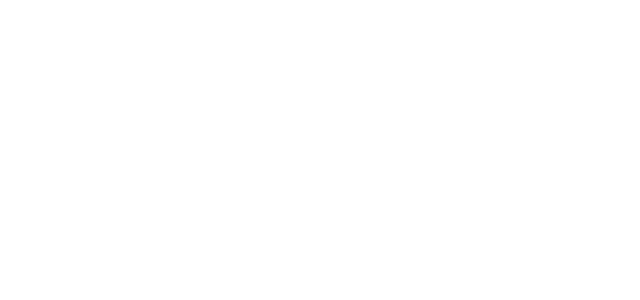
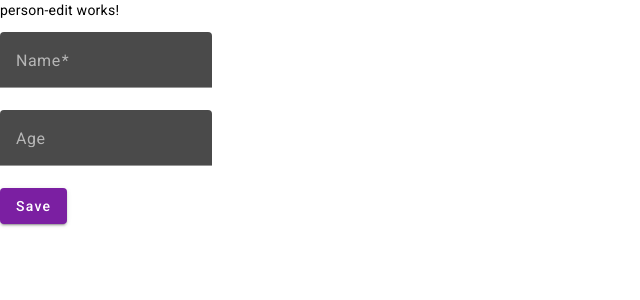
Before and after one commit to anthonyikeda/people-manager-ui, an Angular app: page /person/1/edit in a window 1280 px wide. Before the commit this address led to /. Shown: the top 300 px of the page, without its empty margins (0-640 px from the left). Built offline with nearby package versions, Linux system fonts and the light colour scheme; no server answers.

Commit message:
Upgrade to angular 15 and trying to get the edit person working

```diff
--- a/package.json
+++ b/package.json
@@ -11,12 +11,12 @@
   "private": true,
   "dependencies": {
     "@angular/animations": "^15.0.0",
-    "@angular/cdk": "14.2.5",
+    "@angular/cdk": "15.0.0",
     "@angular/common": "^15.0.0",
     "@angular/compiler": "^15.0.0",
     "@angular/core": "^15.0.0",
     "@angular/forms": "^15.0.0",
-    "@angular/material": "14.2.5",
+    "@angular/material": "15.0.0",
     "@angular/platform-browser": "^15.0.0",
     "@angular/platform-browser-dynamic": "^15.0.0",
     "@angular/router": "^15.0.0",
--- a/src/app/app-routing.module.ts
+++ b/src/app/app-routing.module.ts
@@ -1,13 +1,15 @@
 import { NgModule } from '@angular/core';
 import { RouterModule, Routes } from '@angular/router';
 import { HomeComponent } from './home/home.component';
+import { PersonEditComponent } from './person-edit/person-edit.component';
 import { PersonListComponent } from './person-list/person-list.component';
 import { WelcomeComponent } from './welcome/welcome.component';
 
 const routes: Routes = [
   {path: '', component: WelcomeComponent },
   { path: 'person/:person_id', component: HomeComponent },
-  { path: 'people', component: PersonListComponent }
+  { path: 'people', component: PersonListComponent },
+  { path: 'person/:person_id/edit', component: PersonEditComponent }
 ];
 
 @NgModule({
--- a/src/app/app.module.ts
+++ b/src/app/app.module.ts
@@ -12,6 +12,8 @@
 import { CommonModule } from '@angular/common';
 import { MaterialModule } from './material/material.module';
 import { WelcomeComponent } from './welcome/welcome.component';
+import { PersonEditComponent } from './person-edit/person-edit.component';
+import { FormsModule, ReactiveFormsModule } from '@angular/forms';
 
 @NgModule({
   declarations: [
@@ -20,10 +22,13 @@
     PersonComponent,
     PersonListComponent,
     WelcomeComponent,
+    PersonEditComponent,
   ],
   imports: [
     BrowserModule,
     CommonModule,
+    ReactiveFormsModule,
+    FormsModule,
     AppRoutingModule,
     BrowserAnimationsModule,
     HttpClientModule,
--- /dev/null
+++ b/src/app/person-edit/person-edit.component.html
@@ -0,0 +1,15 @@
+<p>person-edit works!</p>
+
+<form [formGroup]="personForm">
+    <mat-form-field>
+        <mat-label>Name</mat-label>
+        <input matInput formControlName="name">
+    </mat-form-field>
+    <br>
+    <mat-form-field>
+        <mat-label>Age</mat-label>
+        <input matInput type="number" formControlName="age">
+    </mat-form-field>
+    <br>
+    <button mat-raised-button color="primary">Save</button>
+</form>
--- /dev/null
+++ b/src/app/person-edit/person-edit.component.ts
@@ -0,0 +1,44 @@
+import { Component, OnInit } from '@angular/core';
+import { FormBuilder, FormGroup, Validators } from '@angular/forms';
+import { ActivatedRoute } from '@angular/router';
+import { map, switchMap } from 'rxjs';
+import { PersonService } from '../_service';
+
+@Component({
+  selector: 'app-person-edit',
+  templateUrl: './person-edit.component.html',
+  styleUrls: ['./person-edit.component.css']
+})
+export class PersonEditComponent implements OnInit {
+
+  personId = 0;
+
+  personForm: FormGroup;
+
+  constructor(private service: PersonService,private fBuilder: FormBuilder, private route: ActivatedRoute) {
+    this.personForm = fBuilder.group({
+      personId: ['', Validators.required],
+      name: ['', Validators.required],
+      age: ['']
+    });
+  }
+
+  ngOnInit(): void {
+      this.route.paramMap.pipe(
+        switchMap(params => {
+          this.personId = Number(params.get("person_id"));
+          return this.service.getPersonById(this.personId);
+        })
+      ).subscribe({
+        next: (person) => {
+          this.personForm.get('personId')?.setValue(person.person_id);
+          this.personForm.get('name')?.setValue(person.name);
+          this.personForm.get('age')?.setValue(person.age);
+        },
+        complete: () => {
+          console.log(`Person ${this.personId}loaded`);
+        }
+      })
+  }
+
+}
--- a/src/app/person/person.component.ts
+++ b/src/app/person/person.component.ts
@@ -1,5 +1,4 @@
 import { Component, Input, OnInit } from '@angular/core';
-import { ActivatedRouteSnapshot } from '@angular/router';
 import { Observable, of } from 'rxjs';
 import { PersonService } from '../_service';
 import { Person } from '../_service/person.types';
@@ -18,6 +17,7 @@
   constructor() { }
 
   ngOnInit(): void {
+
   }
 
 
```
Also changed, not shown: src/app/material/material.module.ts (+7 -1 lines), src/app/person-edit/person-edit.component.css (added), 2 other files (tests, documents, lock files or other folders).
